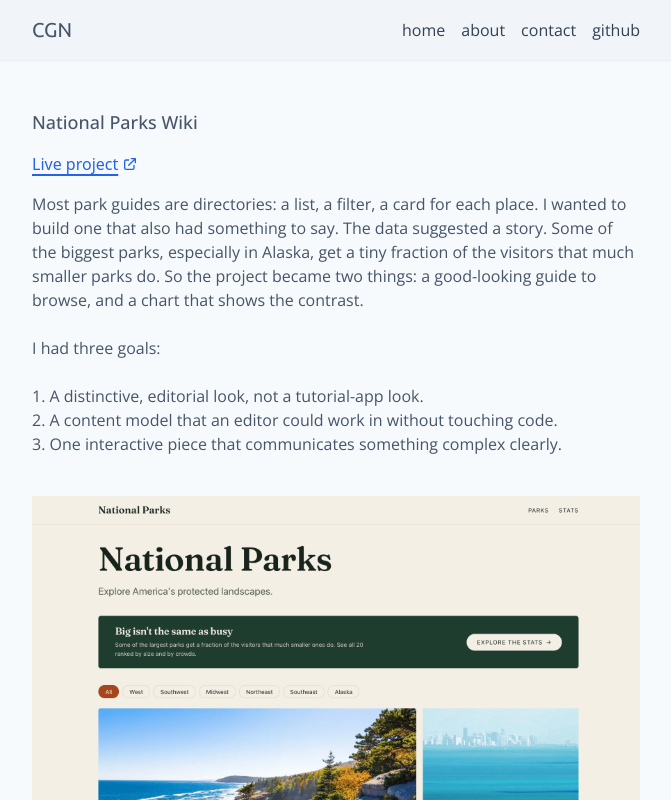
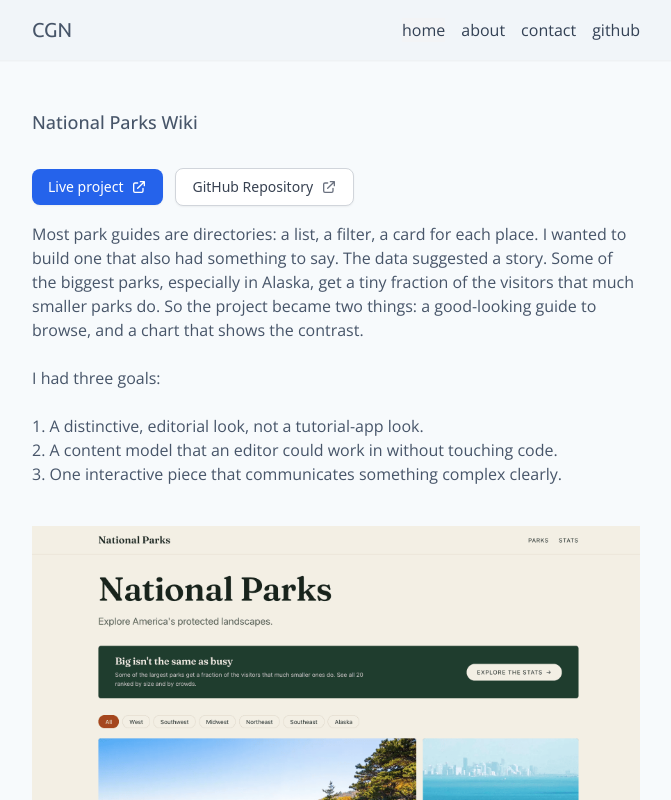
Before and after one commit to justbycris/se-portfolio, a React (Vite) app: page /nationalparks in a window 1280 px wide. Shown: the top 800 px of the page, without its empty margins (304-975 px from the left). Built offline with nearby package versions, Linux system fonts and the light colour scheme.

Commit message:
np-project-ctas

```diff
--- a/src/Pages/projects/nationalparks.jsx
+++ b/src/Pages/projects/nationalparks.jsx
@@ -20,19 +20,33 @@ export default function NationalParks() {
 
           <div className=" max-w-2xl mx-auto p-8">
        <h1 className="font-medium py-4 font-extra text-lg text-slate-600">National Parks Wiki</h1>
-       {/* CTA to live project */}
+      <div className="flex flex-wrap items-center gap-3 my-4">
+  {/* Primary CTA - Live Project */}
   <a
     href="https://nationalparkswiki.netlify.app/"
     target="_blank"
     rel="noopener noreferrer"
-            className="inline-flex items-center gap-1 text-blue-600 hover:text-blue-800 underline underline-offset-4 decoration-2 font-medium transition-colors focus:outline-none focus:ring-2 focus:ring-blue-500 focus:ring-offset-2 rounded mb-4"
+    className="inline-flex items-center gap-2 px-4 py-2 text-sm font-medium text-white bg-blue-600 hover:bg-blue-700 active:bg-blue-800 rounded-lg shadow-sm transition-all focus:outline-none focus:ring-2 focus:ring-blue-500 focus:ring-offset-2"
   >
-            Live project
-            <svg className="w-4 h-4" fill="none" stroke="currentColor" viewBox="0 0 24 24" >
+    <span>Live project</span>
+    <svg className="w-4 h-4" fill="none" stroke="currentColor" viewBox="0 0 24 24">
       <path strokeLinecap="round" strokeLinejoin="round" strokeWidth={2} d="M10 6H6a2 2 0 00-2 2v10a2 2 0 002 2h10a2 2 0 002-2v-4M14 4h6m0 0v6m0-6L10 14" />
     </svg>
   </a>
 
+  {/* Secondary CTA - GitHub */}
+  <a
+    href="https://github.com/justbycris/national-parks"
+    target="_blank"
+    rel="noopener noreferrer"
+    className="inline-flex items-center gap-2 px-4 py-2 text-sm font-medium text-gray-700 bg-white hover:bg-gray-50 active:bg-gray-100 border border-gray-300 rounded-lg shadow-sm transition-all focus:outline-none focus:ring-2 focus:ring-blue-500 focus:ring-offset-2"
+  >
+    <span>GitHub Repository</span>
+    <svg className="w-4 h-4 text-gray-500" fill="none" stroke="currentColor" viewBox="0 0 24 24">
+      <path strokeLinecap="round" strokeLinejoin="round" strokeWidth={2} d="M10 6H6a2 2 0 00-2 2v10a2 2 0 002 2h10a2 2 0 002-2v-4M14 4h6m0 0v6m0-6L10 14" />
+    </svg>
+  </a>
+</div>
        <p className="font-extra text-md text-slate-600 whitespace-pre-line">Most park guides are directories: a list, a filter, a card for each place. I wanted to build one that also had something to say. The data suggested a story. Some of the biggest parks, especially in Alaska, get a tiny fraction of the visitors that much smaller parks do. So the project became two things: a good-looking guide to browse, and a chart that shows the contrast.
        <br></br> <br></br> I had three goals:<br></br> <br></br>
         1. A distinctive, editorial look, not a tutorial-app look.<br></br>
```
Lines whose indentation alone changed are shown as unchanged.
